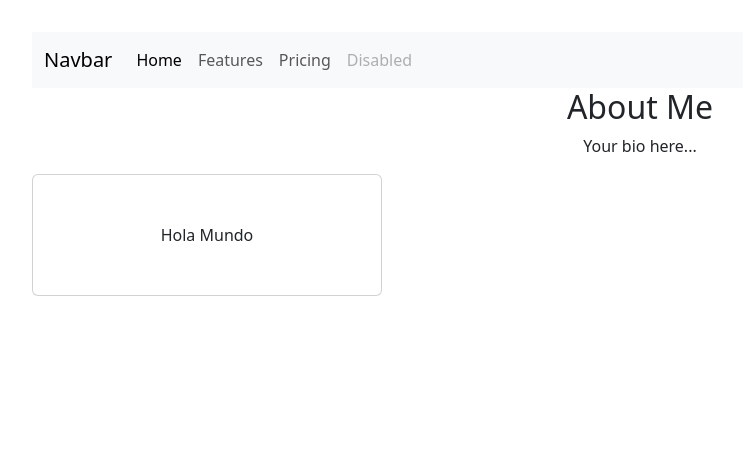
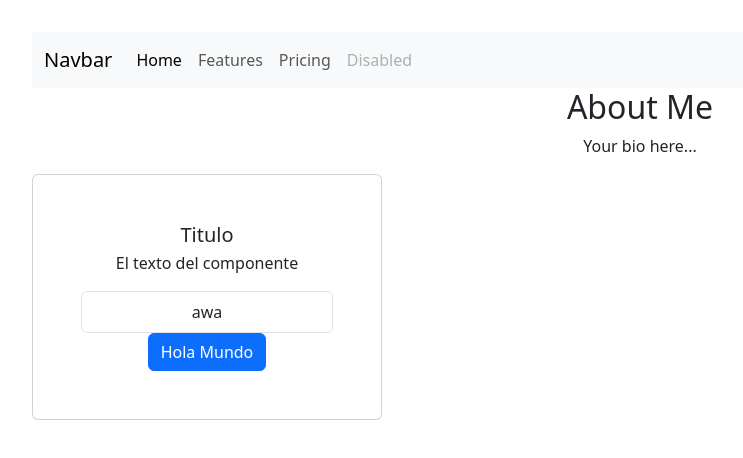
Before and after one commit to JuanQuilapi/portafolio, a React (Vite) app: page / in a window 1280 px wide. Shown: the top 458 px of the page, without its empty margins (0-743 px from the left). Built offline with nearby package versions, Linux system fonts and the light colour scheme.

Commit message:
feat: create button component

```diff
--- a/src/App.tsx
+++ b/src/App.tsx
@@ -1,14 +1,31 @@
 import "./App.css";
 import About from "./components/About";
 import Navbar from "./components/Navbar";
-import Card from "./components/Card";
+import Card, { CardBody } from "./components/Card";
+import List from "./components/List";
+import Button from "./components/Button";
+import { useState } from "react";
 
 function App() {
+  const list: string[] = ["awa"];
+  const [isLoading, setIsLoading] = useState(false);
+  const handleClick = () => setIsLoading(!isLoading);
+
+  const handleSelect = (elemento: string) => {
+    console.log("imprimiendo", elemento);
+  };
+
   return (
     <div className="App">
       <Navbar />
-      <About /> {/* Use the component */}
-      <Card body={"Hola Mundo"} />
+      <About />
+      <Card>
+        <CardBody title={"Titulo"} text={"El texto del componente"} />
+        {list.length !== 0 && <List data={list} onSelect={handleSelect} />}
+        <Button isLoading={isLoading} onClick={handleClick}>
+          Hola Mundo
+        </Button>
+      </Card>
     </div>
   );
 }
--- /dev/null
+++ b/src/components/Button.tsx
@@ -0,0 +1,22 @@
+import { ReactNode } from "react";
+
+type Props = {
+  children: ReactNode;
+  isLoading: boolean;
+  onClick: () => void;
+};
+
+function Button({ children, isLoading, onClick }: Props) {
+  return (
+    <button
+      onClick={onClick}
+      disabled={isLoading}
+      type="button"
+      className={`btn btn-${isLoading ? "secondary" : "primary"}`}
+    >
+      {isLoading ? "Cargando..." : children}
+    </button>
+  );
+}
+
+export default Button;
--- a/src/components/Card.tsx
+++ b/src/components/Card.tsx
@@ -1,9 +1,11 @@
+import { ReactNode } from "react";
+
 interface CardProps {
-  body: string;
+  children: ReactNode;
 }
 
 function Card(props: CardProps) {
-  const { body } = props;
+  const { children } = props;
   return (
     <div
       className="card"
@@ -11,20 +13,22 @@ function Card(props: CardProps) {
         width: "350px",
       }}
     >
-      <div className="card-body">{body}</div>
+      <div className="card-body">{children}</div>
     </div>
   );
 }
-
-export function CardBody() {
+interface CardBodyProps {
+  title: string;
+  subtitle?: string;
+  text: string;
+}
+export function CardBody(props: CardBodyProps) {
+  const { title, subtitle, text } = props;
   return (
     <>
-      <h5 className="card-title">Card title</h5>
-      <h6 className="card-subtitle mb-2 text-body-secondary">Card subtitle</h6>
-      <p className="card-text">
-        Some quick example text to build on the card title and make up the bulk
-        of the card's content.
-      </p>
+      <h5 className="card-title">{title}</h5>
+      <h6 className="card-subtitle mb-2 text-body-secondary">{subtitle}</h6>
+      <p className="card-text">{text}</p>
     </>
   );
 }
--- /dev/null
+++ b/src/components/List.tsx
@@ -0,0 +1,29 @@
+import { useState } from "react";
+
+type Props = {
+  data: string[];
+  onSelect?: (elemento: string) => void;
+};
+
+function List({ data, onSelect }: Props) {
+  const [index, setIndex] = useState(1);
+  const handleClick = (e: number, elemento: string) => {
+    setIndex(e);
+    onSelect?.(elemento);
+  };
+  return (
+    <ul className="list-group">
+      {data.map((elemento, i) => (
+        <li
+          onClick={() => handleClick(i, elemento)}
+          key={elemento}
+          className={`list-group-item ${index == i ? "active" : ""}`}
+        >
+          {elemento}
+        </li>
+      ))}
+    </ul>
+  );
+}
+
+export default List;
```
